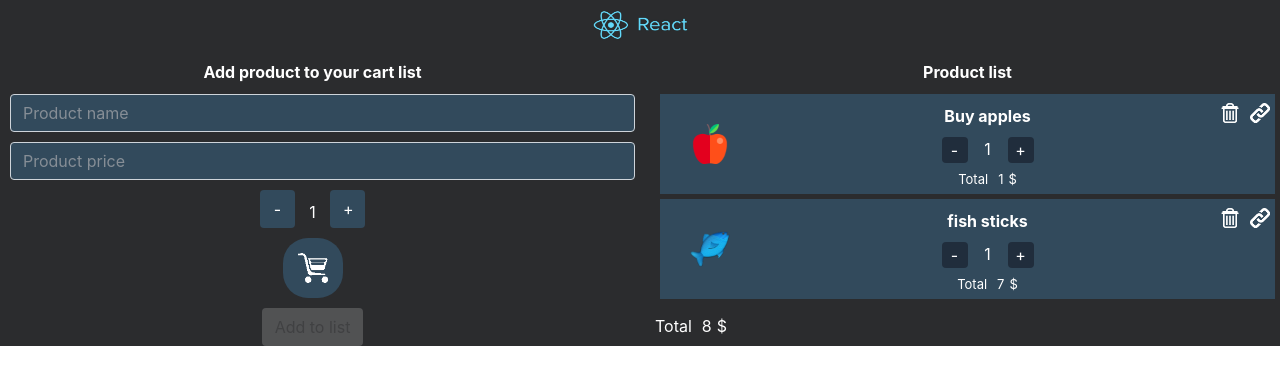
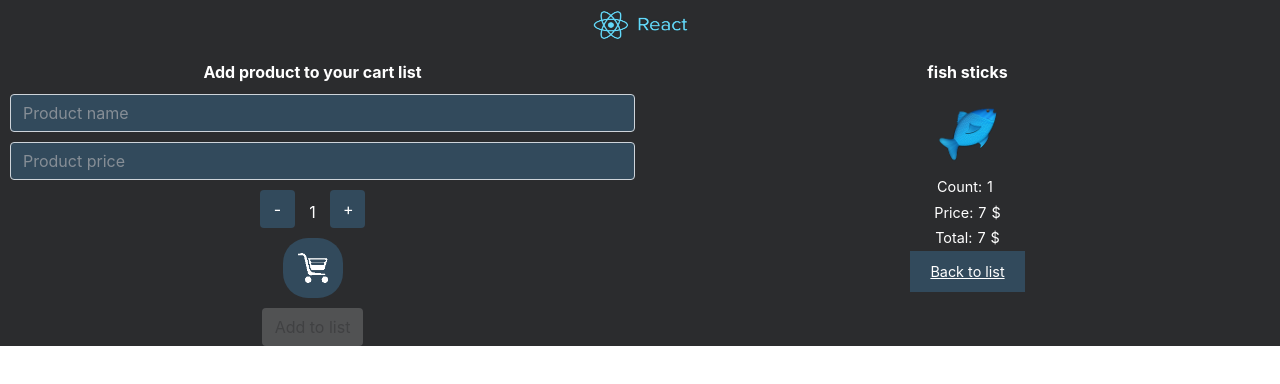
Before and after one commit to madysh/shop-cart, a React (Create React App) app: page / in a window 1280 px wide. Both pictures are taken after a click on the picture 1260 px from the left and 217 px from the top of the page. Shown: the top 384 px of the page. Built offline with nearby package versions, Linux system fonts and the light colour scheme.

Commit message:
Created ProductDetailsContainer

```diff
--- a/src/containers/App.js
+++ b/src/containers/App.js
@@ -1,8 +1,9 @@
 import React from 'react'
 import NewProductContainer from './NewProductContainer'
 import ProductsListContainer from './ProductsListContainer'
+import ProductDetailsContainer from './ProductDetailsContainer'
+import Product from '../models/Product'
 import logo from '../images/logo.jpg'
-import Product from '../models/Product'
 import '../css/App.css';
 
 class App extends React.Component{
@@ -13,7 +14,8 @@ class App extends React.Component{
         new Product({name: 'Buy apples', imageName: 'apple', price: '1'}),
         new Product({name: 'fish sticks', imageName: 'fish', price: '7'})
       ],
-      showProductsList: true
+      showProductsList: true,
+      currentProduct: new Product()
     };
   }
 
@@ -41,6 +43,17 @@ class App extends React.Component{
     });
   }
 
+  showProductsList =() => {
+    this.setState({showProductsList: true});
+  }
+
+  showProductDetails =(index) => {
+    this.setState({
+      showProductsList: false,
+      currentProduct: this.state.products[index]
+    });
+  }
+
   render(){
     return(
       <div>
@@ -55,7 +68,13 @@ class App extends React.Component{
             products={this.state.products}
             updateProduct={this.updateProduct}
             deleteProduct={this.deleteProduct}
+            showProductDetails={this.showProductDetails}
             showComponent={this.state.showProductsList}
+          />
+          <ProductDetailsContainer
+            product={this.state.currentProduct}
+            showProductsList={this.showProductsList}
+            showComponent={!this.state.showProductsList}
           />
         </div>
       </div>
--- a/src/containers/NewProductContainer.js
+++ b/src/containers/NewProductContainer.js
@@ -88,7 +88,7 @@ class NewProductContainer extends React.Component{
     var product = this.state.product;
 
     return (
-      <div className="new-product-container col-6">
+      <div className="new-product-container component-container col-6">
         <div className='container-title'>Add product to your cart list</div>
         <div className="new-product-form">
           <input
@@ -113,14 +113,14 @@ class NewProductContainer extends React.Component{
 
           <div className="new-product-count-container">
             <button
-              className="btn new-product-countBtn new-product-countBtn-minus"
+              className="btn new-product-count-btn new-product-count-btn-minus"
               onClick={(e) => {this.onClickCountButton('minus', e);}}
             >
               -
             </button>
             <div className="new-product-count">{product.count}</div>
             <button
-              className="btn new-product-countBtn new-product-countBtn-plus"
+              className="btn new-product-count-btn new-product-count-btn-plus"
               onClick={(e) => {this.onClickCountButton('plus', e);}}
             >
               +
@@ -153,9 +153,7 @@ class NewProductContainer extends React.Component{
               )}
             </div>
           </div>
-
           <button
-            type="submit"
             className={"new-product-submit-button btn " + (this.state.submitButtonIsActive ? '' : 'disabled')}
             disabled={!this.state.submitButtonIsActive}
             onClick={(e) => {this.onClickSubmitButton(e);}}
--- /dev/null
+++ b/src/containers/ProductDetailsContainer.js
@@ -0,0 +1,44 @@
+import React from 'react';
+import '../css/ProductDetailsContainer.css';
+
+class ProductDetailsContainer extends React.Component{
+  render(){
+    var product = this.props.product;
+
+    return (
+      <div className={"product-details-container component-container col-6"+(this.props.showComponent ? '' : ' hidden')}>
+        <div className="product-name container-title">{product.name}</div>
+        <div className="product-image-container">
+          <img
+            src={product.imageSrc()}
+            className="product-image"
+            alt={product.name}
+            draggable="false"
+          />
+        </div>
+        <div className="product-attribute">
+          Count:
+          <span className="product-attribute-value">{product.count}</span>
+        </div>
+        <div className="product-attribute">
+          Price:
+          <span className="product-attribute-value">{product.price}</span>
+          $
+        </div>
+        <div className="product-attribute">
+          Total:
+          <span className="product-attribute-value">{product.amount()}</span>
+          $
+        </div>
+        <button
+          className="back-to-list-btn"
+          onClick={this.props.showProductsList}
+        >
+          Back to list
+        </button>
+      </div>
+    )
+  }
+}
+
+export default ProductDetailsContainer
--- a/src/containers/ProductsListContainer.js
+++ b/src/containers/ProductsListContainer.js
@@ -29,10 +29,6 @@ class ProductsListContainer extends React.Component{
     });
   }
 
-  onClickDeleteProduct = (productIndex) => {
-    this.props.deleteProduct(productIndex);
-  }
-
   totalAmount(){
     var totalAmount = this.state.products.reduce((s, p) => s + p.amount(), 0)
     return totalAmount;
@@ -40,7 +36,7 @@ class ProductsListContainer extends React.Component{
 
   render(){
     return (
-      <div className={"products-list col-6"+(this.props.showComponent ? '' : ' hidden')}>
+      <div className={"products-list component-container col-6"+(this.props.showComponent ? '' : ' hidden')}>
         <div className='container-title'>Product list</div>
         <div className="products-container">
           {this.state.products.map((product,index) =>
@@ -70,7 +66,7 @@ class ProductsListContainer extends React.Component{
                   </button>
                 </div>
                 <div className="products-item-amount-container">
-                  Total
+                  Total:
                   <span className="products-item-amount">
                     {product.amount()}
                   </span>
@@ -84,7 +80,7 @@ class ProductsListContainer extends React.Component{
                     src={require("../images/icon-delete.png")}
                     draggable="false"
                     alt="Delete product"
-                    onClick={() => {this.onClickDeleteProduct(index);}}
+                    onClick={() => {this.props.deleteProduct(index);}}
                   />
                 </div>
                 <div className="product-item-controll-btn-container">
@@ -93,6 +89,7 @@ class ProductsListContainer extends React.Component{
                     src={require("../images/icon-details.png")}
                     draggable="false"
                     alt="Show details"
+                    onClick={() => {this.props.showProductDetails(index);}}
                   />
                 </div>
               </div>
@@ -100,7 +97,7 @@ class ProductsListContainer extends React.Component{
           )}
         </div>
         <div className='total-amount-container'>
-          Total
+          Total:
           <span className='total-amount'>{this.totalAmount()}</span>
           $
         </div>
--- a/src/css/App.css
+++ b/src/css/App.css
@@ -17,11 +17,11 @@
   color: white;
 }
 
-.new-product-container, .products-list {
+.component-container {
   text-align: center;
 }
 
-.products .container-title {
+.component-container .container-title {
   font-weight: bold;
   margin: 10px;
 }
--- a/src/css/NewProductContainer.css
+++ b/src/css/NewProductContainer.css
@@ -1,7 +1,4 @@
-.new-product-container {
-  text-align: center;
-}
-.new-product-container input {
+.new-product-container input, .new-product-container input:focus {
   background: #324a5c;
   color: white;
   margin: 10px;
--- /dev/null
+++ b/src/css/ProductDetailsContainer.css
@@ -0,0 +1,23 @@
+.product-image-container {
+  padding: 10px 0;
+}
+
+.product-attribute {
+  padding: 2px 0;
+  font-size: 0.9em;
+}
+
+.product-attribute-value {
+  padding: 0 5px;
+}
+
+.back-to-list-btn {
+  background: #324a5c;
+  color: white;
+  border: 0;
+  border-width: 0;
+  cursor: pointer;
+  text-decoration: underline;
+  font-size: 0.9em;
+  padding: 10px 20px;
+}
--- a/src/css/ProductsListContainer.css
+++ b/src/css/ProductsListContainer.css
@@ -12,6 +12,10 @@
   background: #324a5c;
   height: 100px;
   margin: 5px;
+}
+
+.products-item:hover {
+  background: #151a21;
 }
 
 .products-item-image {
@@ -81,6 +85,7 @@
 .product-item-controll-btn-container {
   display: inline-block;
   padding: 5px;
+  background: #202d3c;
 }
 
 .product-item-controll-btn-container img{
```
